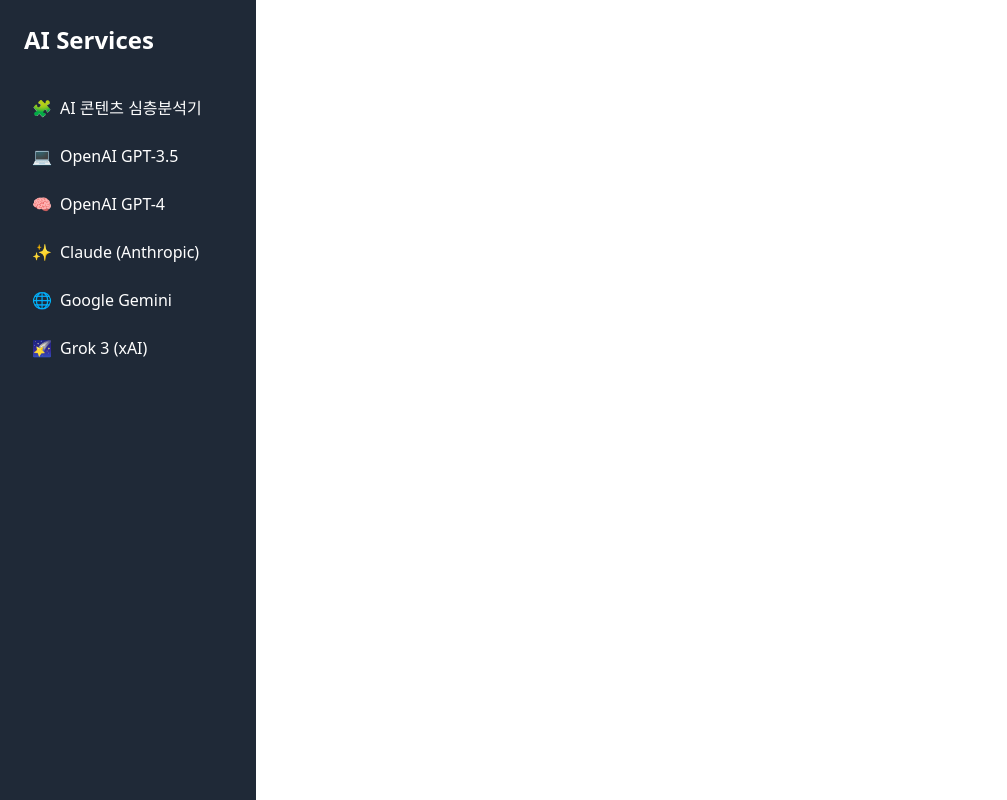
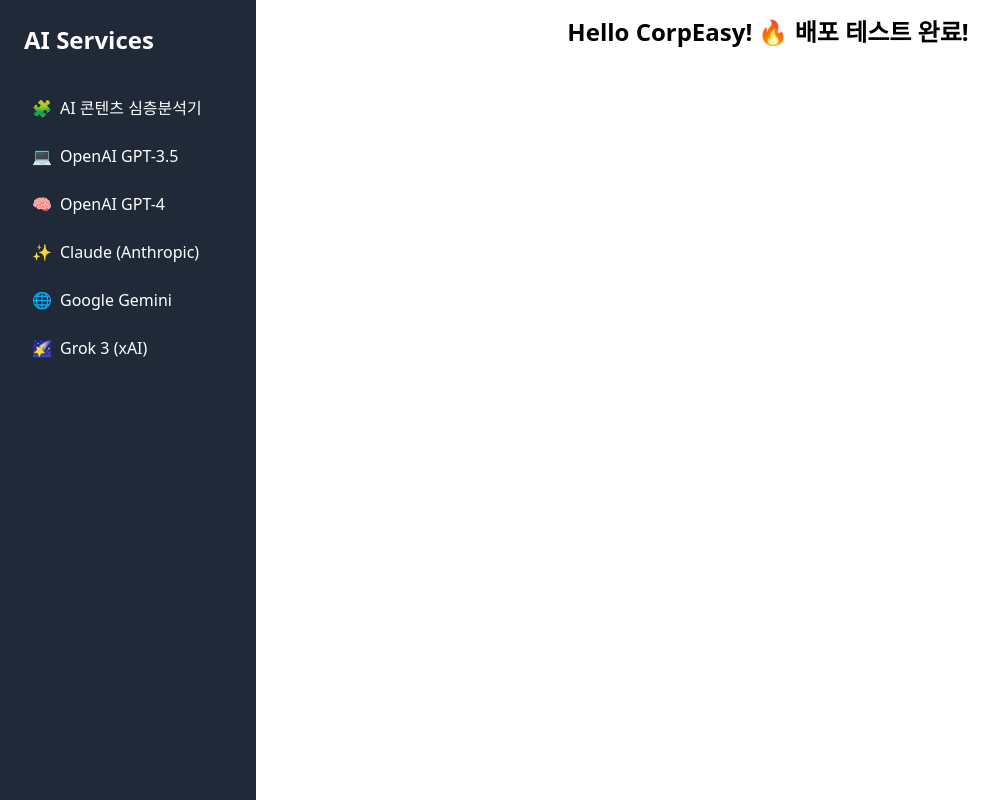
Before and after one commit to man4korea/CorpEasy, a React (Vite) app in the folder frontend/: page / in a window 1280 px wide. Shown: the whole page, without its empty margins (0-1007 px from the left). Built offline with nearby package versions, Linux system fonts and the light colour scheme.

Commit message:
test: Add deployment test message

```diff
--- a/frontend/src/App.tsx
+++ b/frontend/src/App.tsx
@@ -20,6 +20,9 @@ const App: React.FC = () => {
       <div className="flex h-screen">
         <Sidebar />
         <main className="flex-1 overflow-auto">
+          <div className="p-4 text-center">
+            <h1 className="text-2xl font-bold">Hello CorpEasy! 🔥 배포 테스트 완료!</h1>
+          </div>
           <Routes>
             <Route path="/claude" element={
               <ClaudeProvider>
```
